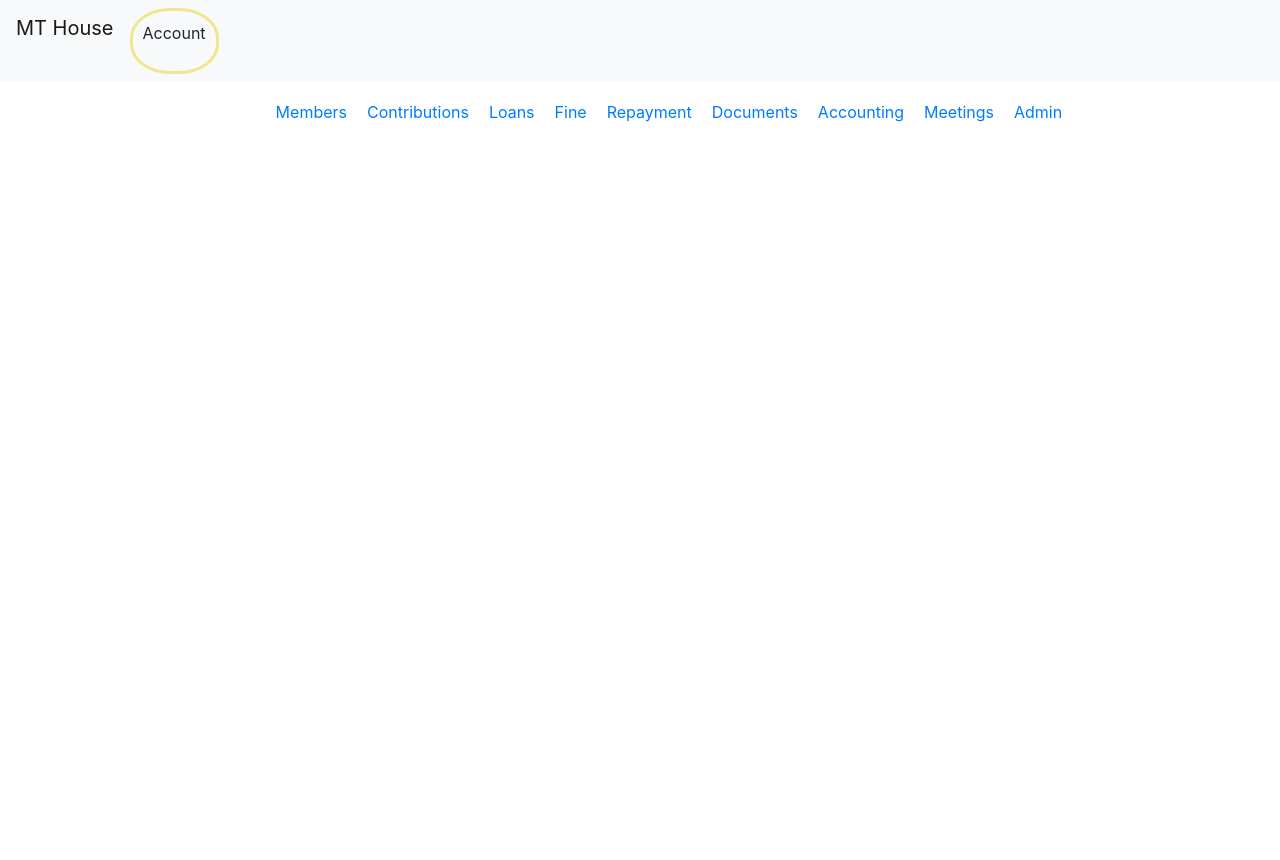
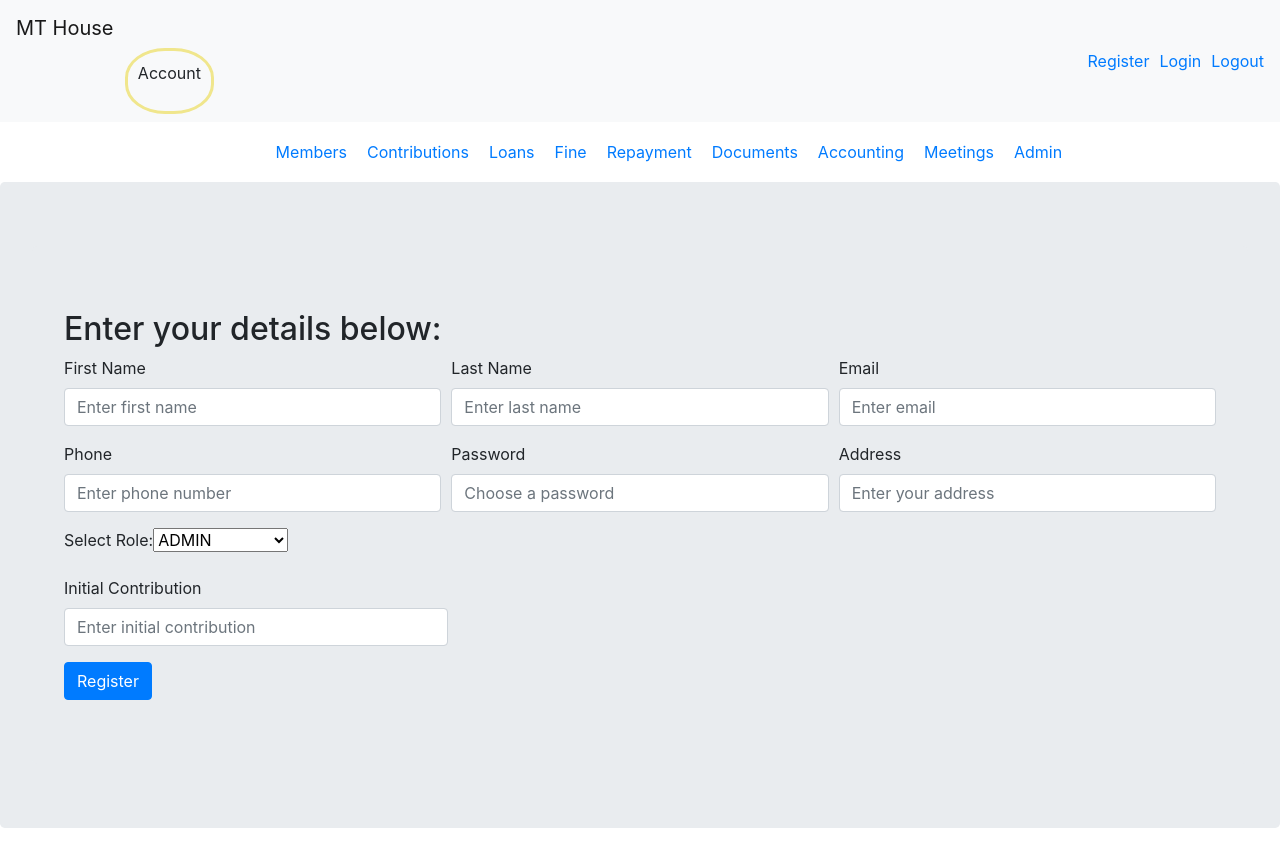
Before and after one commit to Nzibosco/mthouse-UI, a React (Create React App) app: page /register in a window 1280 px wide. Before the commit the page ends 800 px from the top, so only its background shows below. Built offline with nearby package versions, Linux system fonts and the light colour scheme.

Commit message:
registration form

```diff
--- a/src/App.css
+++ b/src/App.css
@@ -45,7 +45,7 @@
 
 #home-div {
 height: 100%;
-padding-top: 20%;
+padding-top: 15%;
 }
 
 .nav-item {
@@ -63,3 +63,15 @@ padding-top: 20%;
 #nav-list {
   padding-left: 20%;
 }
+
+#register {
+  padding-left: 70%;
+}
+
+#register-jumbotron {
+  margin: auto;
+}
+
+#login, #logout {
+  padding-left: 10px;
+}
--- a/src/App.tsx
+++ b/src/App.tsx
@@ -4,6 +4,7 @@ import './App.css';
 import { HomeComponent } from './components/home-component/HomeComponent';
 import { BrowserRouter as Router, Route } from 'react-router-dom';
 import { NavbarComponent } from './components/navbar-component/NavbarComponent';
+import { RegisterComponent } from './components/register-component/RegisterComponent';
 
 const App = () => {
   return (
@@ -12,6 +13,7 @@ const App = () => {
         <NavbarComponent/>
         <switch>
           <Route path="/login" component={HomeComponent} />
+          <Route path = "/register" component = {RegisterComponent}/>
         </switch>
       </Router>
     </>
--- a/src/components/home-component/HomeComponent.tsx
+++ b/src/components/home-component/HomeComponent.tsx
@@ -3,6 +3,7 @@ import Card from '../../utils/card/Card'
 import MyModal from '../../utils/model/Modal'
 import { Link } from 'react-router-dom'
 import LoginForm from '../login-component/LoginComponent'
+import Button from '../../utils/form tools/Button'
 
 
 export class HomeComponent extends React.Component<any, any>{
@@ -19,6 +20,9 @@ export class HomeComponent extends React.Component<any, any>{
                     body = {<LoginForm/>}
                     />
                     <br/>
+                    <small>No Account yet? </small> <br/>
+                    <Link to= '/register'><Button btnName = 'Register'/></Link>
+                    <br/>
                     <small style = {{fontStyle: "italic", color: "red"}}>This portal is for MT House authorized members only. Illegal access would amount to legal actions</small>
                 </Card>
             </div>
@@ -27,6 +31,7 @@ export class HomeComponent extends React.Component<any, any>{
             <div className = "footer text-center" style = {{}}>
                 <small>Application developed by: ....</small>
                 <small><a target = "_blank" href = "https://bosconzeyi.com"> &copy; Bosco Nzeyi</a></small>
+                <p>All rights reserved</p>
             </div>
             </div>
         )
--- a/src/components/navbar-component/NavbarComponent.tsx
+++ b/src/components/navbar-component/NavbarComponent.tsx
@@ -18,40 +18,43 @@ export class NavbarComponent extends React.Component<INavProps, any> {
                     <button className="navbar-toggler" type="button" data-toggle="collapse" data-target="#navbarSupportedContent" aria-controls="navbarSupportedContent" aria-expanded="false" aria-label="Toggle navigation">
                         <span className="navbar-toggler-icon"></span>
                     </button>
-                    <br/>
-                    <br/>
-                    <div className = "justify-content-center">
-                        <a  href = "#" className="navbar-brand">MT House</a>
-            <div className = "member-account">
+                    <br />
+                    <br />
+                    <div className="justify-content-center">
+                        <a href="#" className="navbar-brand">MT House</a>
+                        <div className="member-account">
                             <p>Account</p>
                         </div>
                     </div>
+                    <Link to = "/register" id = 'register'>Register</Link>
+                    <Link to = "/login" id = 'login'>Login</Link>
+                    <Link to = "/logout" id = 'logout'>Logout</Link>
 
 
                 </nav>
                 <nav className="navbar navbar-expand-lg navbar-light justify-content-center">
 
                     <div className="collapse navbar-collapse" id="navbarSupportedContent">
-                        <ul className="navbar-nav mr-auto" id = "nav-list">
-                        <li className = "nav-item">
+                        <ul className="navbar-nav mr-auto" id="nav-list">
+                            <li className="nav-item">
                                 <Link to="">Members</Link></li>
-                        <li className = "nav-item">
-                            <Link to = "" >Contributions</Link></li>
-                        <li className = "nav-item">
-                        <Link to = "" >Loans</Link></li>
-                        <li className = "nav-item">
-                        <Link to = "" >Fine</Link>
+                            <li className="nav-item">
+                                <Link to="" >Contributions</Link></li>
+                            <li className="nav-item">
+                                <Link to="" >Loans</Link></li>
+                            <li className="nav-item">
+                                <Link to="" >Fine</Link>
                             </li>
-                        <li className = "nav-item">
-                        <Link to = "" >Repayment</Link></li>
-                        <li className = "nav-item">
-                        <Link to = "" >Documents</Link></li>
-                        <li className = "nav-item">
-                        <Link to = "" >Accounting</Link></li>
-                        <li className = "nav-item">
-                        <Link to = "" >Meetings</Link></li>
-                        <li className = "nav-item">
-                        <Link to = "" >Admin</Link></li>
+                            <li className="nav-item">
+                                <Link to="" >Repayment</Link></li>
+                            <li className="nav-item">
+                                <Link to="" >Documents</Link></li>
+                            <li className="nav-item">
+                                <Link to="" >Accounting</Link></li>
+                            <li className="nav-item">
+                                <Link to="" >Meetings</Link></li>
+                            <li className="nav-item">
+                                <Link to="" >Admin</Link></li>
                         </ul>
                     </div>
 
--- /dev/null
+++ b/src/components/register-component/RegisterComponent.tsx
@@ -0,0 +1,175 @@
+import React from 'react'
+import Jumbotron from '../../utils/jumbotron/Jumbotron'
+import Form from '../../utils/form tools/Form'
+import Label from '../../utils/form tools/Label'
+import Input from '../../utils/form tools/Input'
+import FormGroup from '../../utils/form tools/FormGroup'
+import Button from '../../utils/form tools/Button'
+import FormRow from '../../utils/form tools/FormRow'
+
+
+export class RegisterComponent extends React.Component<any, any> {
+    constructor(props: any) {
+        super(props)
+        this.state = {
+            fname: '',
+            lname: '',
+            email: '',
+            phone: '',
+            address: '',
+            password: '',
+            role: '',
+            contribution: ''
+
+        }
+    }
+
+    handleChange = (event:any) => {
+          event.preventDefault();
+          const {name, value} = event.target;
+          this.setState({
+            [name]: value
+          })
+    }
+
+    handleSelect = (event:any) => {
+        event.preventDefault();
+        const {className, value} = event.target;
+        this.setState({
+            [className]: value
+        })
+    }
+
+    handleSubmit = () => {
+
+    }
+
+    render() {
+
+        let roles = ['ADMIN', 'ACCOUNTANT', 'SECRETARY', 'PRESIDENT', 'SOCIAL', 'FINANCE', 'AUDITOR', 'LOAN', 'OPERATIONS', 'MEMBER']
+
+        return (
+            <div className = 'jumbotron'>
+                <Jumbotron id = 'register-jumbotron'>
+                    <h2>Enter your details below:</h2>
+
+                    <Form>
+                        <FormRow>
+                        <FormGroup size='col-4'>
+                        <Label name='First Name' inputId='fname' />
+                        <Input
+                            type='text'
+                            id='fname'
+                            placeholder='Enter first name'
+                            name='fname'
+                            value={this.state.fname}
+                            handleChange= {this.handleChange}
+
+                        />
+                        </FormGroup>
+
+                        <FormGroup size='col-4'>
+                        <Label name='Last Name' inputId='lname' />
+                        <Input
+                            type='text'
+                            id='lname'
+                            placeholder='Enter last name'
+                            name='lname'
+                            value= {this.state.lname}
+                            handleChange= {this.handleChange}
+                        />
+                        </FormGroup>
+
+
+                        <FormGroup size='col-4'>
+                        <Label name='Email' inputId='email' />
+                        <Input
+                            type='email'
+                            id='email'
+                            placeholder='Enter email'
+                            name='email'
+                            value= {this.state.email}
+                            handleChange= {this.handleChange}
+                            size=''
+                        />
+                        </FormGroup>
+                        </FormRow>
+
+                        <FormRow>
+                        <FormGroup size='col-4'>
+                        <Label name='Phone' inputId='phone' />
+                        <Input
+                            type='number'
+                            id='phone'
+                            placeholder='Enter phone number'
+                            name='phone'
+                            value = {this.state.phone}
+                            handleChange= {this.handleChange}
+                            size=''
+                        />
+                        </FormGroup>
+
+
+
+                        <FormGroup size='col-4'>
+                        <Label name='Password' inputId='password' />
+                        <Input
+                            type='password'
+                            id='password'
+                            placeholder='Choose a password'
+                            name='password'
+                            value={this.state.password}
+                            handleChange= {this.handleChange}
+                            size=''
+                        />
+                        </FormGroup>
+
+                        <FormGroup size='col-4'>
+                        <Label name='Address' inputId='address' />
+                        <Input
+                            type='text'
+                            id='address'
+                            placeholder='Enter your address'
+                            name='address'
+                            value= {this.state.address}
+                            handleChange= {this.handleChange}
+                            size=''
+                        />
+                        </FormGroup>
+                        </FormRow>
+
+                        <FormGroup>
+                        <Label name='Select Role: ' inputId='role' />
+                        <select id='role'>
+                            {roles.map(role => {
+                                return (
+                                    <option className = 'role' value={role} onChange = {this.handleSelect}>{role}</option>
+                                )
+                            })}
+
+                        </select>
+                        </FormGroup>
+
+                        <FormGroup>
+                        <Label name='Initial Contribution' inputId='contrib' />
+                        <Input
+                            type='number'
+                            id='contrib'
+                            placeholder='Enter initial contribution'
+                            name='contribution'
+                            value = {this.state.contribution}
+                            handleChange= {this.handleChange}
+                            size='col-4'
+                        />
+                        </FormGroup>
+
+                        <Button
+                        btnName = 'Register'
+                        btnType = 'button'
+                        handleClick = {this.handleSubmit}/>
+                    </Form>
+                </Jumbotron>
+            </div>
+        )
+    }
+}
--- a/src/utils/form tools/FormGroup.tsx
+++ b/src/utils/form tools/FormGroup.tsx
@@ -2,7 +2,7 @@ import React from 'react'
 
 const FormGroup = (props:any) => {
     return (
-        <div className = "form-group">
+        <div className = {"form-group " + props.size } >
             {props.children}
         </div>
     )
--- /dev/null
+++ b/src/utils/form tools/FormRow.tsx
@@ -0,0 +1,11 @@
+import React from 'react'
+
+const FormRow = (props:any) => {
+    return (
+        <div className = "form-row">
+            {props.children}
+        </div>
+    )
+}
+
+export default FormRow;
```
Lines whose indentation alone changed are shown as unchanged.
